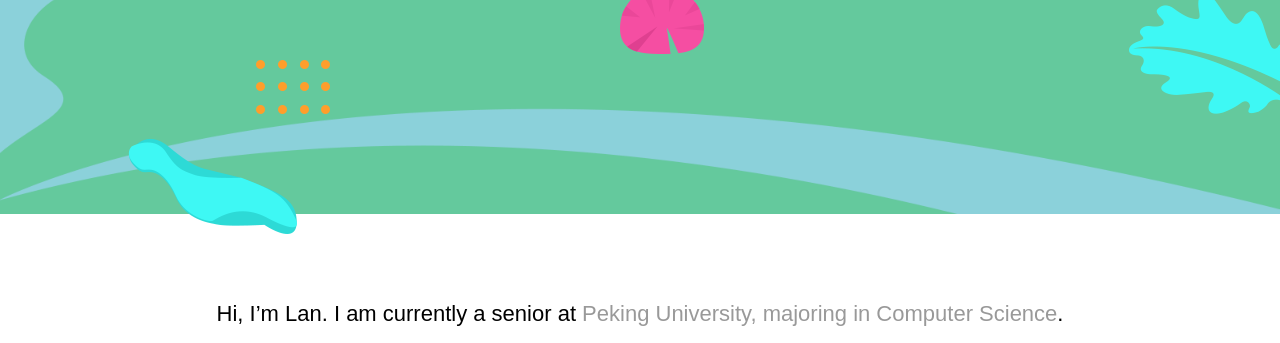
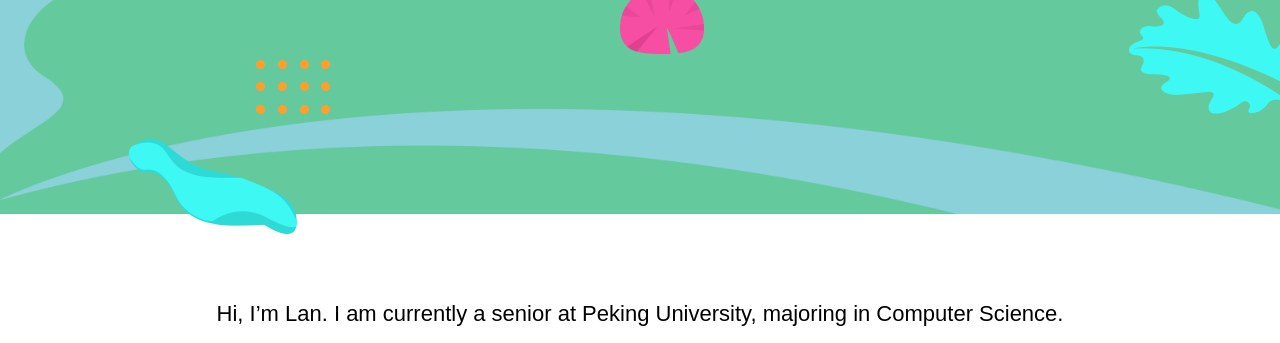
Before and after one commit to lan-lyu/home, a plain HTML site: page index.html in a window 1280 px wide. Shown: the part 598-941 px from the top of the page. Drawn offline with Linux system fonts and the light colour scheme.

Commit message:
Update index.html

```diff
--- a/index.html
+++ b/index.html
@@ -124,7 +124,7 @@
     <div class="row">
       <div class="col-lg-10 mx-auto text-center">
         <p class="font-secondary paragraph-lg text-dark">Hi, I’m Lan.
-          I am currently a senior at <a class="text-light" href="https://eecs.pku.edu.cn/Home/HOME.htm">Peking University, majoring in Computer Science</a>.<br/>
+          I am currently a senior at <a class="text-dark" href="https://eecs.pku.edu.cn/Home/HOME.htm">Peking University, majoring in Computer Science</a>.<br/>
           I have done researches in Computer Vision before, also interned as Product Manager. <br/>
           Holding a passion for applying tech to make great products that help people in real life, <br/>
           I am applying for an HCI-related master.</p>
```
